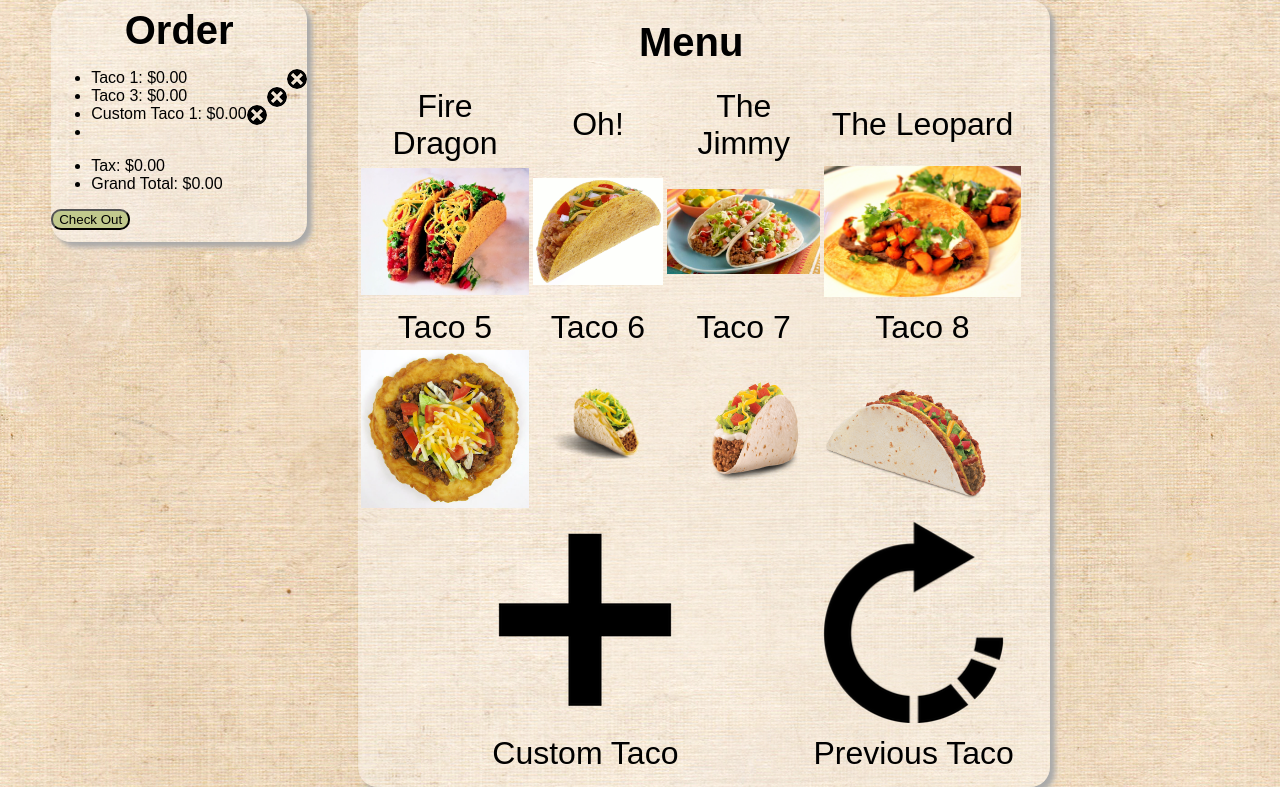
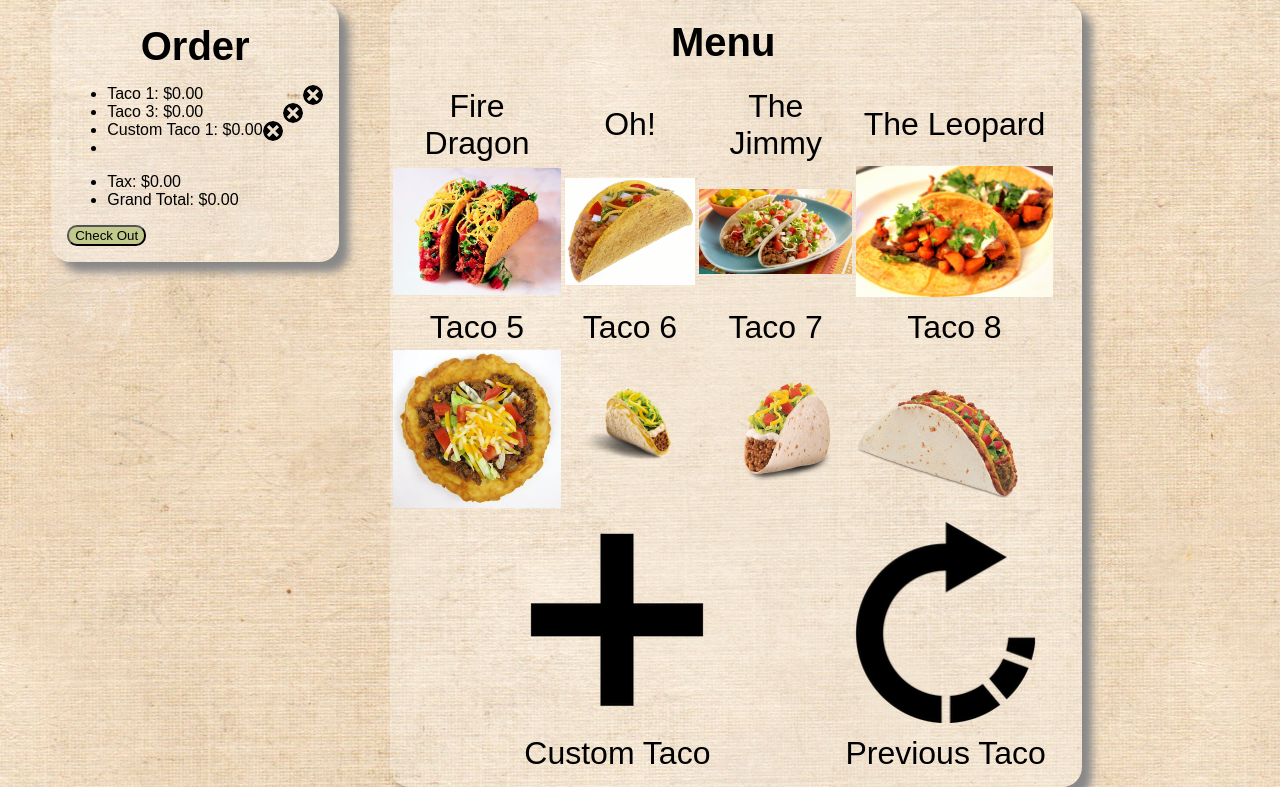
Before and after one commit to mooseman456/TacoTruck, a PHP site: page / in a window 1280 px wide. Shown: the part 40-827 px from the top of the page. Run offline with PHP 8.4, Linux system fonts and the light colour scheme; data that the repository does not hold is empty; some libraries are stand-ins or nearby versions; some web fonts are replaced.

Commit message:
Order page

```diff
--- a/Web/css/style.css
+++ b/Web/css/style.css
@@ -174,10 +174,12 @@ article.about p{
 	width: 20%;
 	margin:0% 4%;
 	float: left;
-	padding-bottom: 1%;
-	background-color: rgba(255,255,255,0.4);
+	padding: 1em;
 	border-radius: 20px;
-	box-shadow: 5px 5px 5px #aaa;
+}
+
+.orderPane ul {
+	text-decoration: none;
 }
 
 img.cancelButton {
@@ -198,9 +200,7 @@ img.cancelButton:hover {
 	width:52%;
 	padding-right:2%;
 	padding-bottom: 1%;
-	background-color: rgba(255,255,255,0.4);
 	border-radius: 20px;
-	box-shadow: 5px 5px 5px #aaa;
 }
 
 #menuTable {
```
